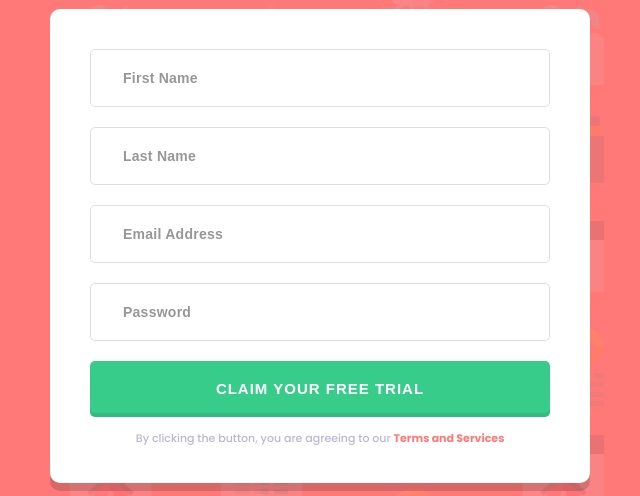
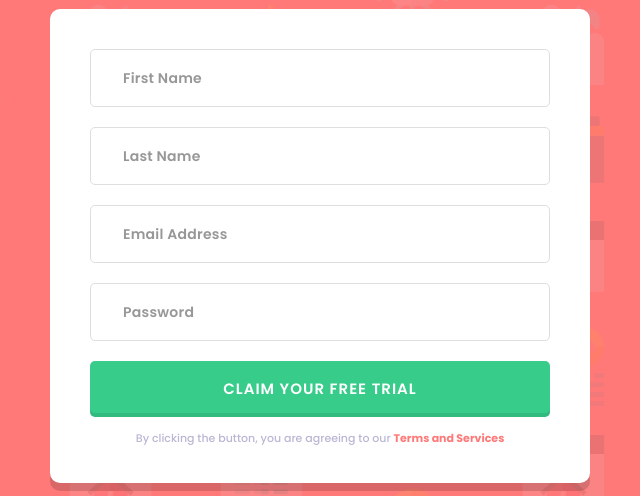
Before and after one commit to EONRaider/intro-sign-up-form, a website: page public/index.html in a window 1280 px wide. Shown: the part 196-692 px from the top of the page, 605-1245 px from the left. Drawn offline with Linux system fonts and the light colour scheme.

Commit message:
Modify CSS reset

```diff
--- a/public/css/style.css
+++ b/public/css/style.css
@@ -17,6 +17,10 @@ body, h1, h2, p {
 img {
     max-width: 100%;
     display: block;
+}
+
+input, button {
+    font-family: inherit;
 }
 
 @font-face {
```
